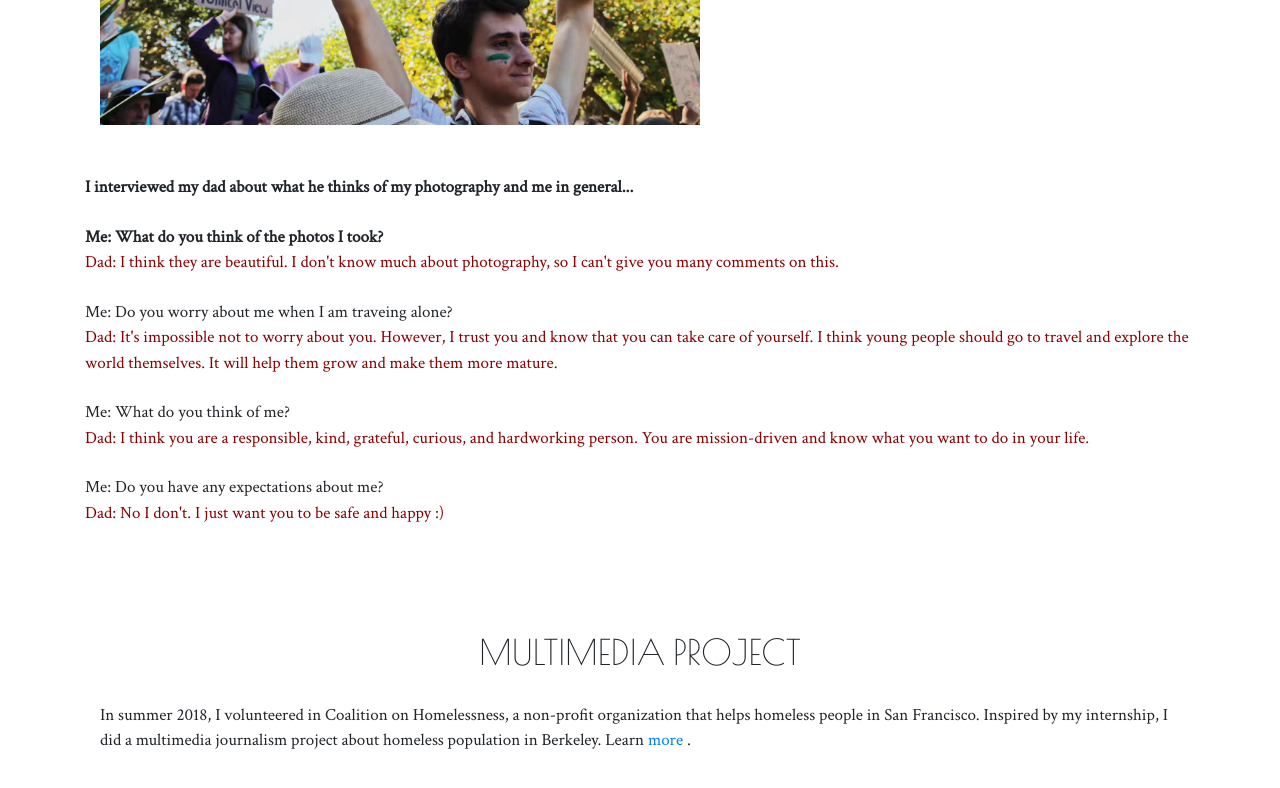
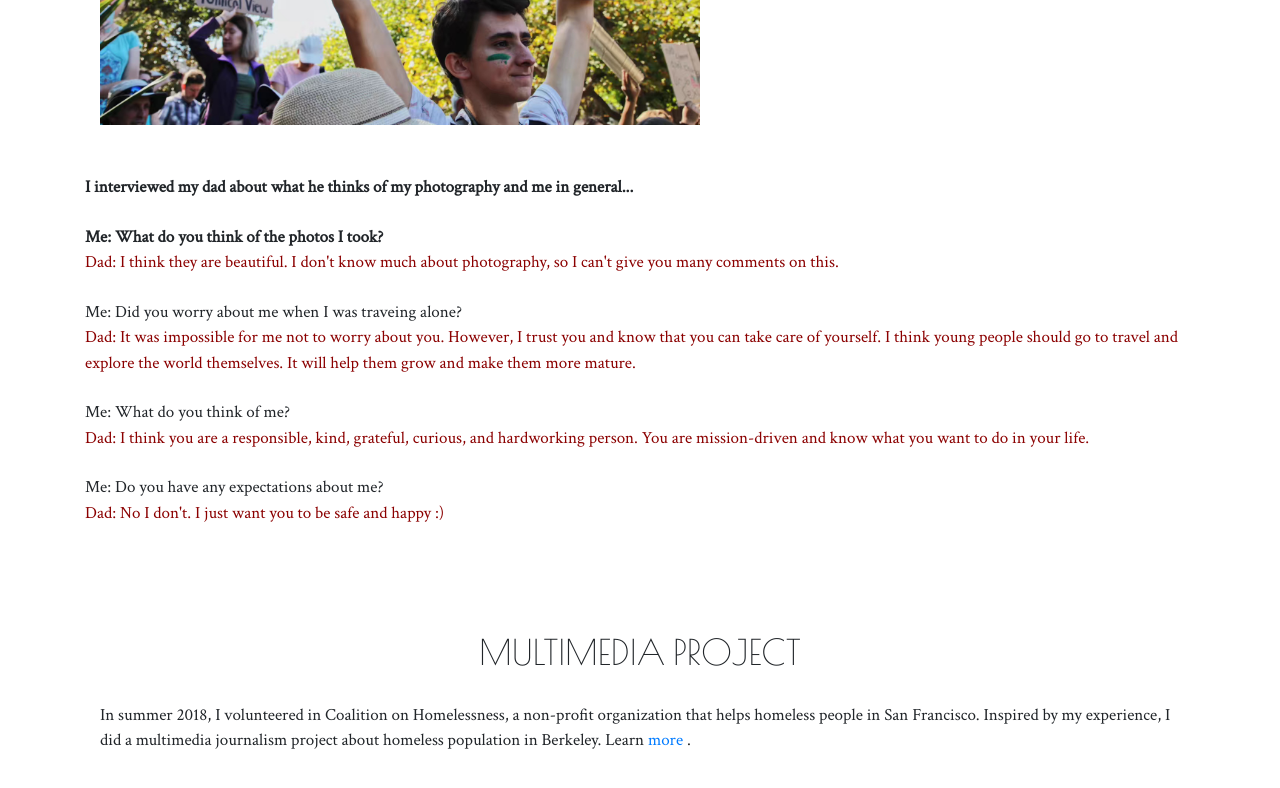
Before and after one commit to jasminechen99/finalproject, a plain HTML site: page index.html in a window 1280 px wide. Shown: the part 6099-6887 px from the top of the page. Drawn offline with nearby package versions, Linux system fonts and the light colour scheme; grey boxes are pictures that could not be loaded.

Commit message:
Update index.html

```diff
--- a/index.html
+++ b/index.html
@@ -257,8 +257,8 @@
         <div id="textsize" ><b>Me: What do you think of the photos I took? </b></div>
 <div id="textsize3">Dad: I think they are beautiful. I don't know much about photography, so I can't give you many comments on this. </div>
     &nbsp;
-<div id="textsize" >Me: Do you worry about me when I am traveing alone? </div>
-<div id="textsize3" >Dad: It's impossible not to worry about you. However, I trust you and know that you can take care of yourself. I think young people should go to travel and explore the world themselves. It will help them grow and make them more mature.  </div>
+<div id="textsize" >Me: Did you worry about me when I was traveing alone? </div>
+<div id="textsize3" >Dad: It was impossible for me not to worry about you. However, I trust you and know that you can take care of yourself. I think young people should go to travel and explore the world themselves. It will help them grow and make them more mature.  </div>
     &nbsp;
 <div id="textsize" >Me: What do you think of me? </div>
 <div id="textsize3" >Dad: I think you are a responsible, kind, grateful, curious, and hardworking person. You are mission-driven and know what you want to do in your life. </div>
@@ -270,7 +270,7 @@
         <div class="project container" id="project">
         <div id="titlesize" class="text-center">MULTIMEDIA PROJECT</div>
             &nbsp;
-            <div id="textsize" >In summer 2018, I volunteered in Coalition on Homelessness, a non-profit organization that helps homeless people in San Francisco. Inspired by my internship, I did a multimedia journalism project about homeless population in Berkeley. Learn <a href="https://medium.com/@zizhu_chen/they-are-humans-too-d7ace2560ae7">more</a> . </div>
+            <div id="textsize" >In summer 2018, I volunteered in Coalition on Homelessness, a non-profit organization that helps homeless people in San Francisco. Inspired by my experience, I did a multimedia journalism project about homeless population in Berkeley. Learn <a href="https://medium.com/@zizhu_chen/they-are-humans-too-d7ace2560ae7">more</a> . </div>
             &nbsp;
         <center><iframe width="966" height="543" position=relative src="https://www.youtube.com/embed/A53sa2ElN6s" frameborder="0" allow="accelerometer; autoplay; encrypted-media; gyroscope; picture-in-picture" allowfullscreen></iframe></center>
 
```
